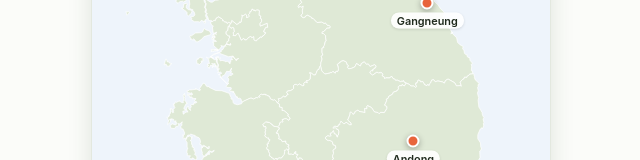
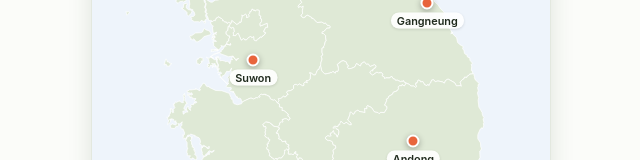
Before and after one commit to rachelse/rachel-korea-guide, a React (Vite) app: page /#/ in a window 1280 px wide. Shown: the part 2190-2350 px from the top of the page, without its empty margins (319-959 px from the left). Built offline with nearby package versions, Linux system fonts and the light colour scheme.

Commit message:
daegu and suwon

```diff
--- a/src/data/cities.ts
+++ b/src/data/cities.ts
@@ -32,7 +32,23 @@ export const cities: City[] = [
     koreanName: '대구',
     lon: 128.6014,
     lat: 35.8714,
-    description: 'My hometown, haha :)',
+    description: 'My hometown, haha :) Famous for its brutally hot weather — so we have all the technology to beat the heat.',
+    highlights: [
+      { title: 'Food', body: '막창 (makchang, grilled beef/pork intestines), 납작만두 (napjak-mandu, flat fried dumplings), 뭉티기 (mungtigi, fresh raw beef chunks), and 야끼우동 (yaki-udong, spicy stir-fried udong).' },
+    ],
+  },
+  {
+    id: 'suwon',
+    name: 'Suwon',
+    koreanName: '수원',
+    lon: 127.0286,
+    lat: 37.2636,
+    description: 'A city just south of Seoul, easy to reach as a day trip.',
+    highlights: [
+      { title: 'Hwaseong Fortress (수원화성)', body: 'A UNESCO World Heritage fortress wall from the Joseon dynasty. You can walk the ramparts and ride a trolley around the grounds.' },
+      { title: 'Haenggung-dong (행궁동)', body: 'A charming neighborhood by the fortress palace, full of cafes, murals, and old-meets-new alleys.' },
+      { title: 'Byeolmadang Library (별마당도서관)', body: 'The soaring open library inside the newly opened Starfield Suwon.' },
+    ],
   },
   {
     id: 'gyeongju',
```
